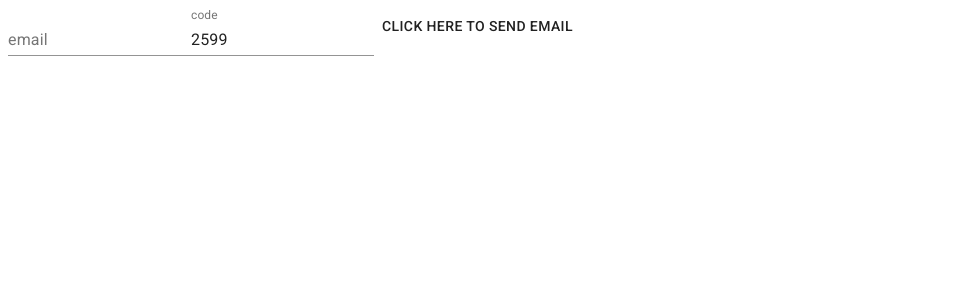
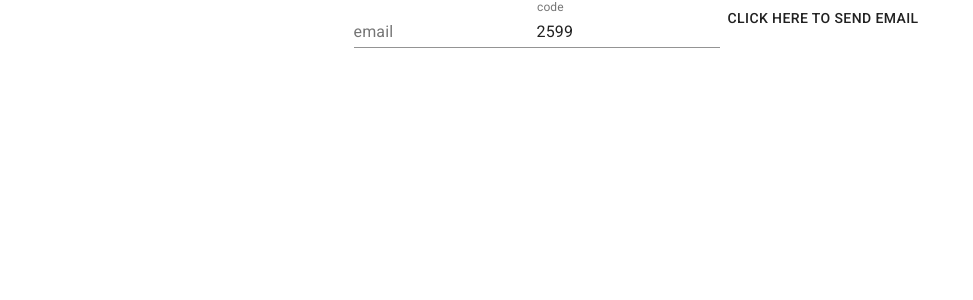
Before and after one commit to Ranjit-Banglore/onboarding-fe, a React (Create React App) app: page /email in a window 1280 px wide. Shown: the top 300 px of the page, without its empty margins (0-973 px from the left). Built offline with nearby package versions, Linux system fonts and the light colour scheme.

Commit message:
added back removed css stylesheet

```diff
--- /dev/null
+++ b/src/App.css
@@ -0,0 +1,38 @@
+.App {
+  text-align: center;
+}
+
+.App-logo {
+  height: 40vmin;
+  pointer-events: none;
+}
+
+@media (prefers-reduced-motion: no-preference) {
+  .App-logo {
+    animation: App-logo-spin infinite 20s linear;
+  }
+}
+
+.App-header {
+  background-color: #282c34;
+  min-height: 100vh;
+  display: flex;
+  flex-direction: column;
+  align-items: center;
+  justify-content: center;
+  font-size: calc(10px + 2vmin);
+  color: white;
+}
+
+.App-link {
+  color: #61dafb;
+}
+
+@keyframes App-logo-spin {
+  from {
+    transform: rotate(0deg);
+  }
+  to {
+    transform: rotate(360deg);
+  }
+}
--- a/src/App.js
+++ b/src/App.js
@@ -1,4 +1,5 @@
 import React from "react";
+import "./App.css";
 import {
   BrowserRouter,
   Redirect,
--- a/src/home/Signup.js
+++ b/src/home/Signup.js
@@ -103,11 +103,6 @@ const Signup = () => {
       >
         {({
           handleSubmit,
-          // handleChange,
-          // handleBlur,
-          // values,
-          // errors,
-          // touched,
         }) => {
           return (
             <Container component="main" maxWidth="xs" spacing={3}>
--- /dev/null
+++ b/src/index.css
@@ -0,0 +1,13 @@
+body {
+  margin: 0;
+  font-family: -apple-system, BlinkMacSystemFont, "Segoe UI", "Roboto", "Oxygen",
+    "Ubuntu", "Cantarell", "Fira Sans", "Droid Sans", "Helvetica Neue",
+    sans-serif;
+  -webkit-font-smoothing: antialiased;
+  -moz-osx-font-smoothing: grayscale;
+}
+
+code {
+  font-family: source-code-pro, Menlo, Monaco, Consolas, "Courier New",
+    monospace;
+}
--- a/src/index.js
+++ b/src/index.js
@@ -1,5 +1,6 @@
 import React from "react";
 import ReactDOM from "react-dom";
+import "./index.css";
 import App from "./App";
 import reportWebVitals from "./reportWebVitals";
 import store from "./redux/store";
--- a/src/service/EmailService.js
+++ b/src/service/EmailService.js
@@ -2,7 +2,7 @@ import { Button, Input, TextField } from "@material-ui/core";
 import React from "react";
 import emailjs from "emailjs-com";
 
-function sendEmail(e) {
+export function sendEmail(e) {
   e.preventDefault();
   const code = Math.floor(Math.random() * 10000);
   console.log(JSON.stringify(e.target.name));
```
Also changed, not shown: public/index.html (+3 -8 lines), src/home/Login.js (+9 -0 lines).
